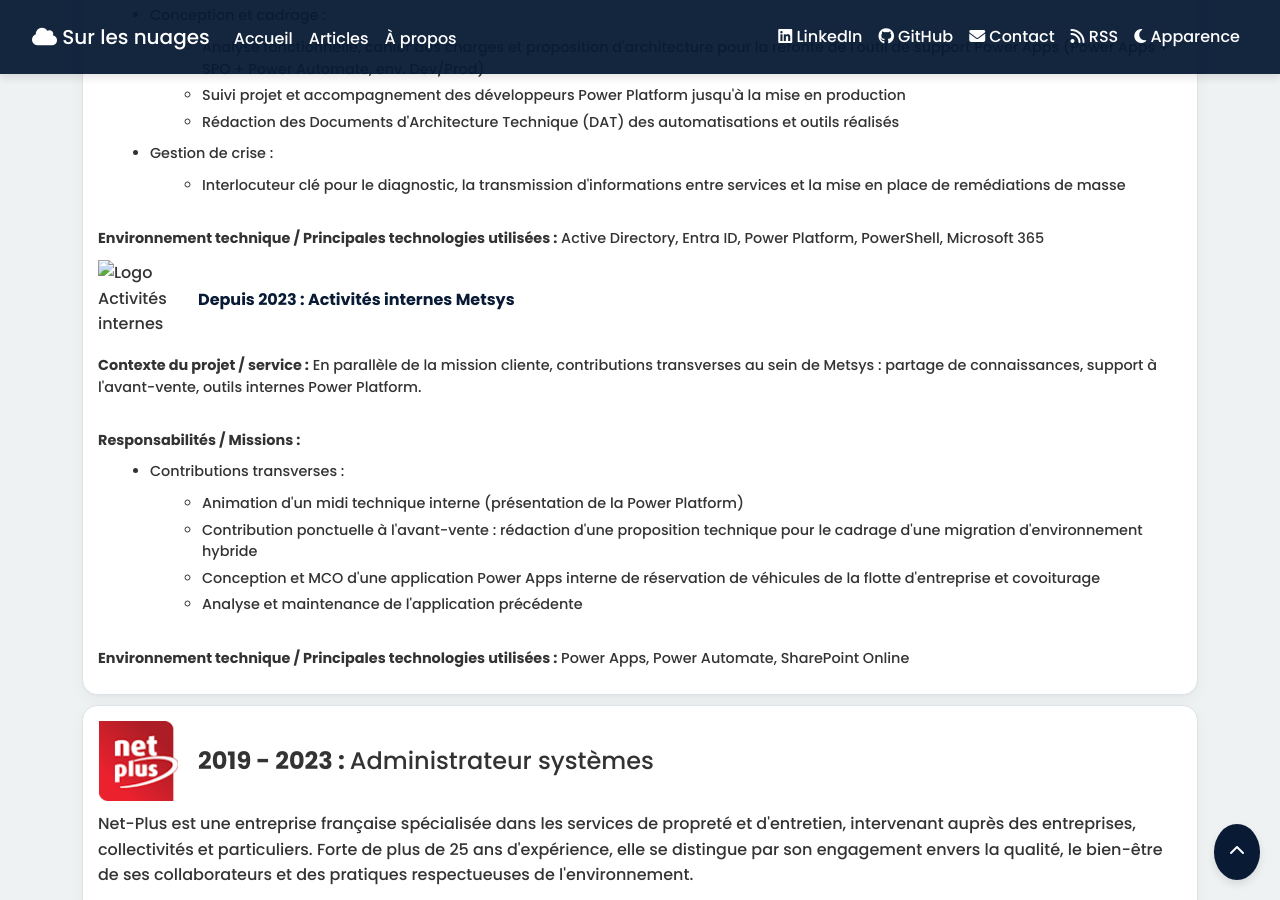
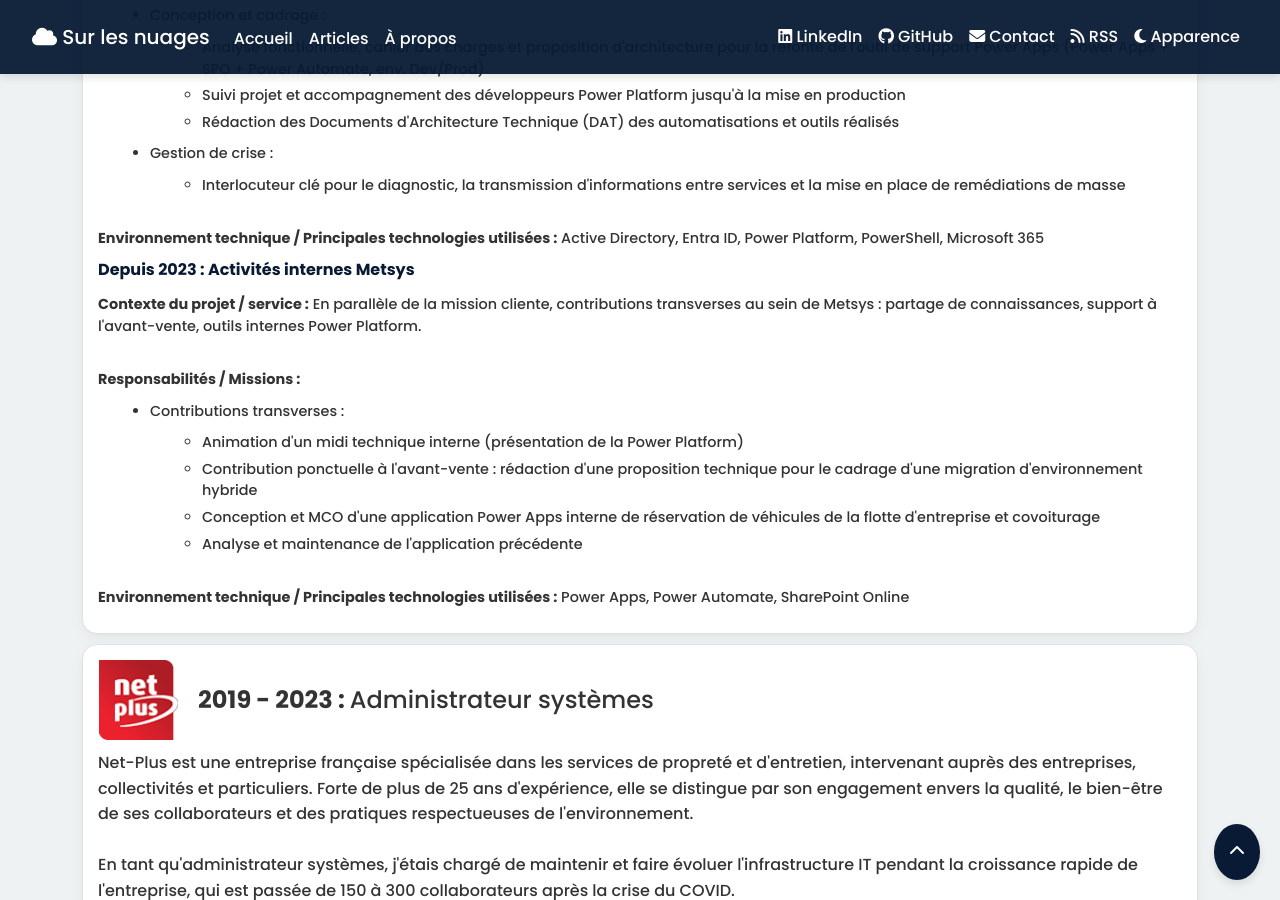
Before and after one commit to Arnaud-Ferriere/SurLesNuages, a Jekyll site: the page built from about.html, in a window 1280 px wide and 900 px high, scrolled down 2787 px. Built offline with Jekyll 4.4.1, drawn with Linux system fonts in a browser that asks for light colours.

Commit message:
fix(about): make mission logo optional, drop broken-image placeholder
The mission-header always rendered <img src="{{ mission.logo }}" ...>
even when mission.logo was missing in YAML, producing a broken-image
placeholder with the alt text leaking visibly (e.g. "Logo Activités
internes Metsys" with no actual asset).

Wraps the <img> in {% if mission.logo %}, so missions without a
dedicated logo (typically internal activities under a parent company
already shown via .poste-logo) render as a clean header-with-title
only. .mission-header is a flex container — having only the <h4>
child layouts cleanly without changes.

Co-Authored-By: Claude Opus 4.7 (1M context) <noreply@anthropic.com>

```diff
--- a/about.html
+++ b/about.html
@@ -127,7 +127,9 @@ permalink: /about/
                     {% for mission in exp.missions %}
                     <div class="mission">
                         <div class="mission-header">
+                            {% if mission.logo %}
                             <img src="{{ mission.logo | relative_url }}" alt="Logo {{ mission.client }}" class="mission-logo" width="80" height="80" loading="lazy">
+                            {% endif %}
                             <h4 class="mission-title"><strong>{{ mission.period }} : </strong> {{ mission.client }}</h5>
                         </div>
 
```
